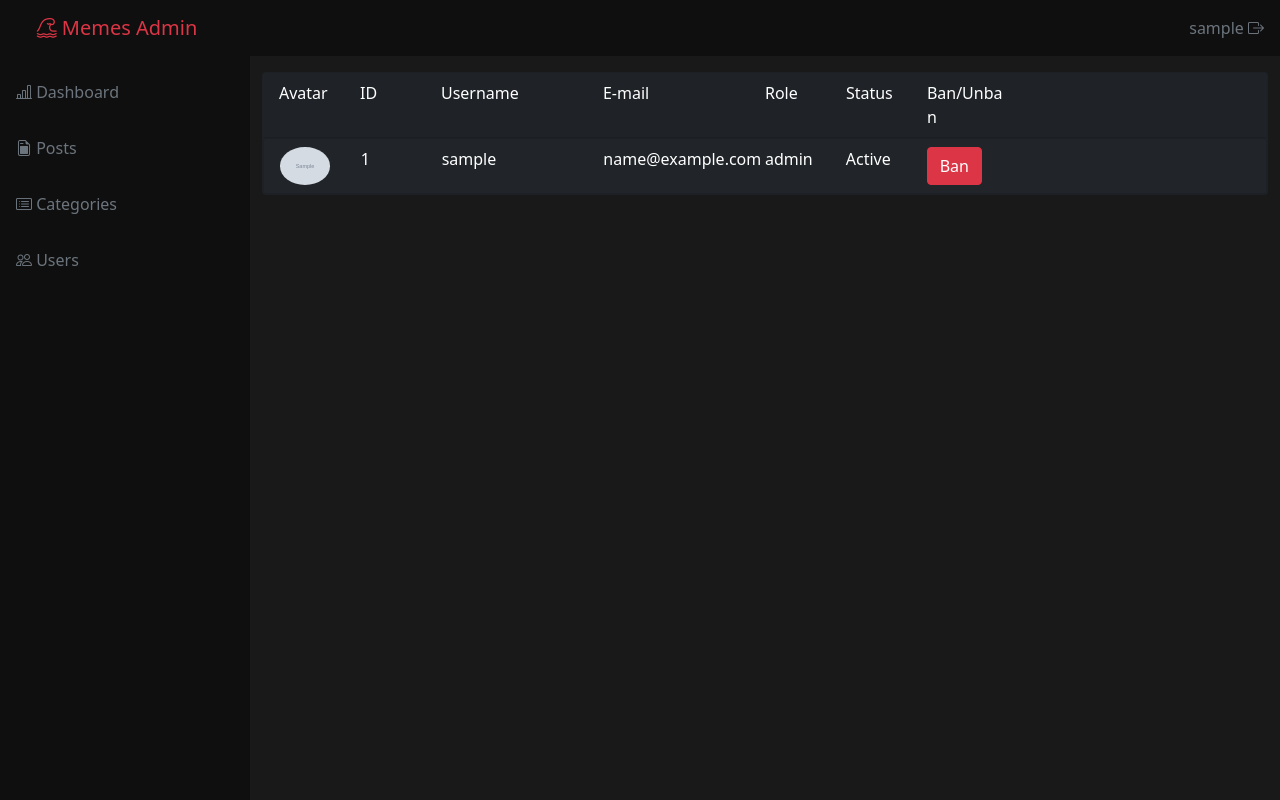
After one commit to kacperoni/meme-page, a PHP site: page /meme-page/admin/users.php in a window 1280 px wide. The commit adds this page. Run offline with PHP 8.4, Linux system fonts and the light colour scheme; the visitor is signed in with stand-in values (Sample User, id 1); tables that the repository leaves empty or names only in its code hold one stand-in row (values such as "Sample post"); grey boxes marked "Sample" are stand-in pictures.

Commit message:
Created users page with dynamic displaying all users and added ban/unban functionality.

```diff
--- a/admin/includes/admin_navigation.php
+++ b/admin/includes/admin_navigation.php
@@ -11,10 +11,7 @@
             <a href="../admin/categories.php" class="bi bi-card-list nav-link text-secondary"> Categories</a>
         </li>
         <li class="nav-item w-100 p-2">
-            <a href="" class="bi bi-people nav-link text-secondary"> Users</a>
-        </li>
-        <li class="nav-item w-100 p-2">
-            <a href="" class="nav-link text-secondary">Users</a>
+            <a href="../admin/users.php" class="bi bi-people nav-link text-secondary"> Users</a>
         </li>
     </ul>
 </nav>
--- /dev/null
+++ b/admin/users.php
@@ -0,0 +1,69 @@
+<?php include "includes/admin_header.php"; ?>
+        <!-- Navigation -->
+        <?php include "includes/admin_navigation.php"; ?>
+        <div class="my-container">
+            <div class="tile-color text-end">
+            <p class="p-3"><a href="../includes/logout.php" class="text-secondary logout-link"><?php echo $_SESSION["username"]; ?>  <span class="bi bi-box-arrow-right"></span></p></a>
+            </div>
+            <div class="container text-white">
+                    <div class="card bg-dark">
+                        <div class="card-header d-flex">
+                            <div class="col-1">Avatar</div>
+                            <div class="col-1">ID</div>
+                            <div class="col-2">Username</div>
+                            <div class="col-2">E-mail</div>
+                            <div class="col-1">Role</div>
+                            <div class="col-1">Status</div>
+                            <div class="col-1">Ban/Unban</div>
+                        </div>
+                        <ul class="list-group">
+                <?php
+                    $query = "SELECT * FROM users";
+                    $allUsersQuery = mysqli_query($connection,$query) or die("SQL Error :: ".mysqli_error($connection));
+
+                    while($row=mysqli_fetch_assoc($allUsersQuery)):
+                        $userId = $row["user_id"];
+                        $username = $row["username"];
+                        $userEmail = $row["user_email"];
+                        $userImage = $row["user_image"] ? $row["user_image"]:"profile.png";
+                        $userRole = $row["user_role"];
+                        $userBanned = $row["user_banned"] ? $row["user_banned"]:"Active";
+
+                ?>
+                <li class="list-group-item d-flex bg-dark text-white">
+                    <div class="col-1"><img class="rounded-circle"src="../images/avatars/<?php echo $userImage; ?>" alt="profile_pic" width="50"></div>
+                    <div class="col-1"><?php echo $userId; ?></div>
+                    <div class="col-2"><?php echo $username; ?></div>
+                    <div class="col-2"><?php echo $userEmail; ?></div>
+                    <div class="col-1"><?php echo $userRole; ?></div>
+                    <div class="col-1"><?php echo $userBanned; ?></div>
+                    <div class="col-1">
+                        <?php if($userBanned=="Banned"):?>
+                        <a href="../admin/users.php?userIdToUnban=<?php echo $userId; ?>"><button class="btn btn-success">Unban</button></a>
+                        <?php else: ?>
+                        <a href="../admin/users.php?userIdToBan=<?php echo $userId; ?>"><button class="btn btn-danger">Ban</button></a>
+                        <?php endif; ?>
+                    </div>
+                </li>
+                <?php endwhile; ?>
+                    </ul>
+                    </div>
+            </div>
+        </div>
+        <?php
+            if(isset($_GET["userIdToBan"])){
+                $userIdToBan = mysqli_real_escape_string($connection,$_GET["userIdToBan"]);
+                $query = "UPDATE users SET user_banned = 'Banned' WHERE user_id = $userIdToBan";
+                $banUserQuery = mysqli_query($connection,$query) or die("SQL Error :: ".mysqli_error($connection));
+                header("Location: users.php");
+            }
+
+            if(isset($_GET["userIdToUnban"])){
+                echo "halo";
+                $userIdToUnban = mysqli_real_escape_string($connection, $_GET["userIdToUnban"]);
+                $query = "UPDATE users SET user_banned = '' WHERE user_id = $userIdToUnban";
+                $unbanUserQuery = mysqli_query($connection,$query) or die("SQL Error :: ".mysqli_error($connection));
+                header("Location: users.php");
+            }
+        ?>
+<?php include "includes/admin_footer.php"; ?>
```
